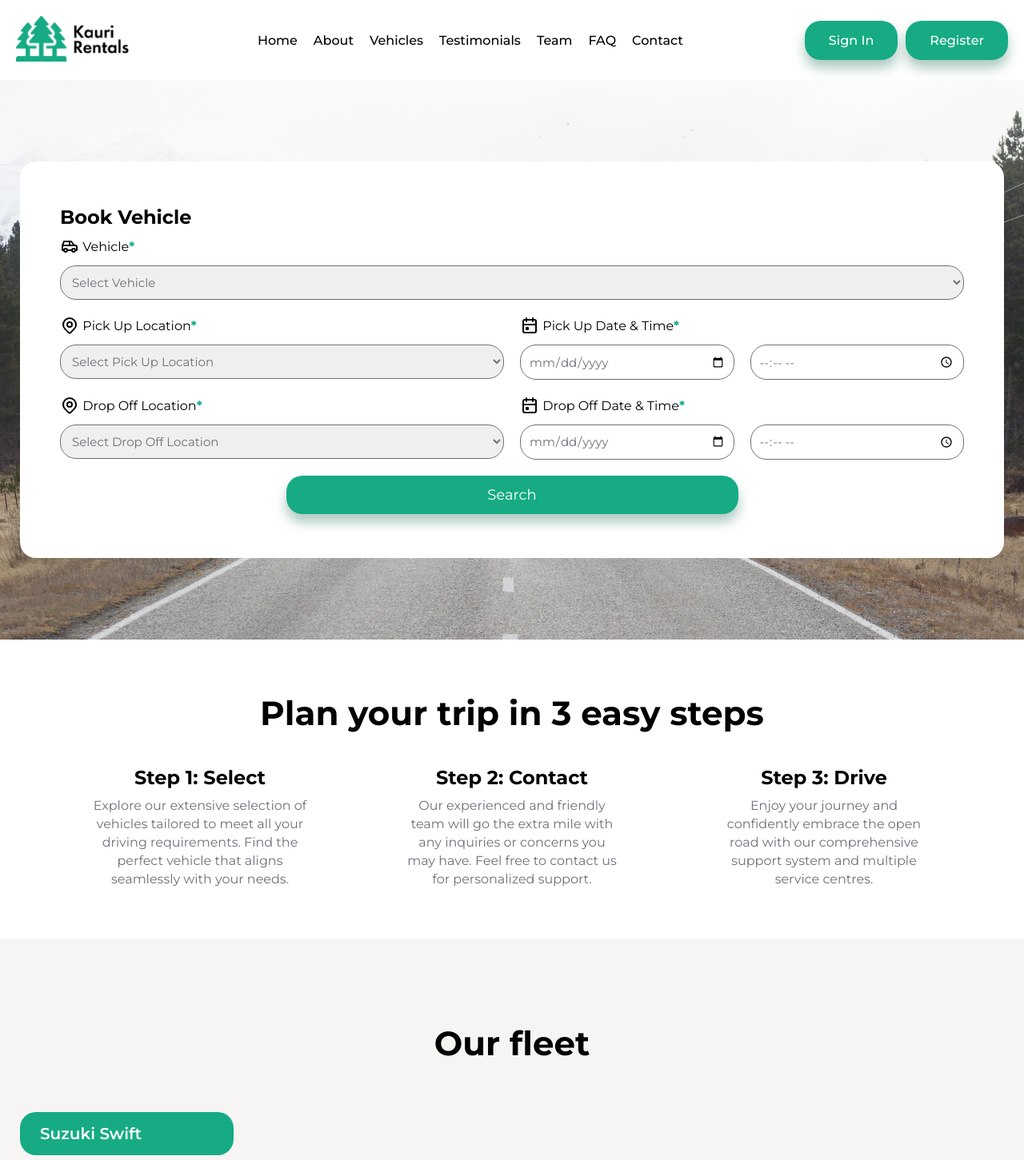
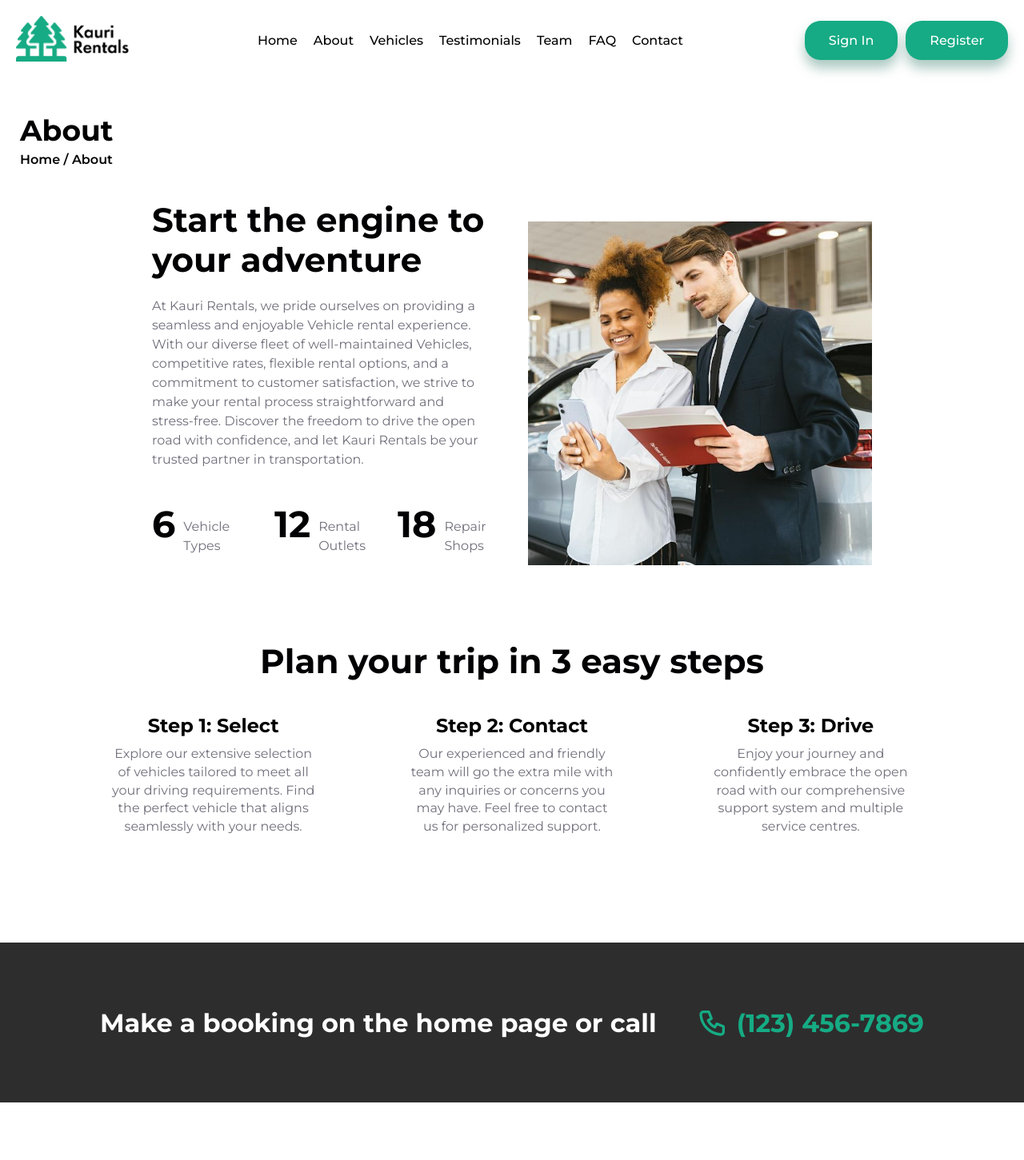
Before and after one commit to NigelThomasBell/KauriRentals, a React (Vite) app: page /about in a window 1280 px wide. Shown: the top 1451 px of the page at 80% size. Built offline with nearby package versions, Linux system fonts and the light colour scheme.

Commit message:
Added About, SubNavbar and BookBanner

```diff
--- a/src/App.tsx
+++ b/src/App.tsx
@@ -2,6 +2,7 @@ import { Routes, Route } from "react-router-dom";
 import './styles/App.scss'
 import Navbar from "./components/Navbar"
 import Home from "./pages/Home";
+import About from "./pages/About";
 import Footer from "./components/Footer";
 
 function App() {
@@ -10,6 +11,7 @@ function App() {
       <Navbar />
       <Routes>
         <Route index element={<Home />} />
+        <Route path="about" element={<About />} />
 
         {/* Catch-all route to redirect to the homepage */}
         <Route path="*" element={<Home />} />
--- /dev/null
+++ b/src/components/route-components/SubNavbar.tsx
@@ -0,0 +1,25 @@
+import { Link } from "react-router-dom";
+
+interface HeroPagesProps {
+  name: string;
+}
+
+function SubNavbar({ name }: HeroPagesProps): JSX.Element {
+  return (
+    <>
+      <section className="sub-navbar">
+        <div className="sub-navbar__overlay"></div>
+        <div className="container">
+          <div className="sub-navbar__text">
+            <h3>{name}</h3>
+            <p>
+              <Link to="/">Home</Link> / {name}
+            </p>
+          </div>
+        </div>
+      </section>
+    </>
+  );
+}
+
+export default SubNavbar;
--- /dev/null
+++ b/src/components/route-components/banners/BookBanner.tsx
@@ -0,0 +1,22 @@
+import { IconPhone } from "@tabler/icons-react";
+import { DETAILS_DATA } from "../../../data/WebsiteData";
+
+function BookBanner() {
+  return (
+    <>
+      <div className="book-banner">
+        <div className="container">
+          <div className="text-content">
+            <h2>Make a booking on the home page or call</h2>
+            <span>
+              <IconPhone width={40} height={40} />
+              <h3>{DETAILS_DATA.phone}</h3>
+            </span>
+          </div>
+        </div>
+      </div>
+    </>
+  );
+}
+
+export default BookBanner;
--- a/src/data/WebsiteData.tsx
+++ b/src/data/WebsiteData.tsx
@@ -7,6 +7,8 @@ import ToyotaRAV4 from "../images/vehicles/car-placeholder.png";
 
 import TestimonialMale from "../images/testimonials/male.png";
 import TestimonialFemale from "../images/testimonials/female.png";
+
+import AboutMain from "../images/about/about-main.jpg";
 
 // Navbar
 export const NAVBAR_LINKS_DATA = [
@@ -208,3 +210,31 @@ export const FOOTER_WORKING_HOURS_DATA = [
     text: "Closed",
   }
 ];
+
+// About
+export const ABOUT_MAIN_CONTENT = {
+  "heading": "Start the engine to your adventure",
+  "description": "At Kauri Rentals, we pride ourselves on providing a seamless and enjoyable Vehicle rental experience. With our diverse fleet of well-maintained Vehicles, competitive rates, flexible rental options, and a commitment to customer satisfaction, we strive to make your rental process straightforward and stress-free. Discover the freedom to drive the open road with confidence, and let Kauri Rentals be your trusted partner in transportation.",
+  "img": AboutMain
+}
+export const ABOUT_FIGURES_DATA = [
+  {
+    number: "6",
+    category: "Vehicle Types",
+  },
+  {
+    number: "12",
+    category: "Rental Outlets",
+  },
+  {
+    number: "18",
+    category: "Repair Shops",
+  },
+];
+
+// Contact
+export const DETAILS_DATA = {
+  phone: "(123) 456-7869",
+  email: "kaurirentals@notrealmail.com",
+  location: "Auckland, New Zealand",
+}
--- /dev/null
+++ b/src/pages/About.tsx
@@ -0,0 +1,43 @@
+import SubNavbar from "../components/route-components/SubNavbar";
+import PlanTripNow from "../components/route-components/TripSteps";
+import BookBanner from "../components/route-components/banners/BookBanner";
+import { ABOUT_MAIN_CONTENT, ABOUT_FIGURES_DATA } from "../data/WebsiteData";
+
+function About() {
+  return (
+    <>
+      <section className="about-page">
+        <SubNavbar name="About" />
+        <div className="container">
+          <div className="about-main">
+            <div className="about-main__text">
+              <h2>{ABOUT_MAIN_CONTENT["heading"]}</h2>
+              <p>
+                {ABOUT_MAIN_CONTENT["description"]}
+              </p>
+              <div className="about-main__text__icons">
+                {ABOUT_FIGURES_DATA.map((figure, index) => (
+                  <div key={index} className="about-main__text__icons__box">
+                    <span>
+                      <h4>{figure.number}</h4>
+                      <p>{figure.category}</p>
+                    </span>
+                  </div>
+                ))}
+              </div>
+            </div>
+            <img
+              className="about-main__img"
+              src={ABOUT_MAIN_CONTENT["img"]}
+              alt="vehicle-renting"
+            />
+          </div>
+          <PlanTripNow />
+        </div>
+        <BookBanner />
+      </section>
+    </>
+  );
+}
+
+export default About;
--- /dev/null
+++ b/src/styles/sections/_about.scss
@@ -0,0 +1,114 @@
+@use "../_global" as *;
+
+/* About main section */
+.about-main {
+  margin: auto;
+  display: flex;
+  gap: 5rem;
+  max-width: 90rem;
+  align-items: center;
+
+  @media (max-width: 960px) {
+    display: grid;
+    grid-template-columns: 1fr;
+    text-align: center;
+    max-width: 49rem;
+  }
+
+  @media (max-width: 520px) {
+    max-width: 100%;
+  }
+
+  /* Image */
+  &__img {
+    width: 43rem;
+    height: 43rem;
+
+    @media (max-width: 960px) {
+      margin: 0 auto;
+    }
+
+    @media (max-width: 520px) {
+      width: 100%;
+      height: auto;
+    }
+  }
+
+  /* Text */
+  &__text {
+    color: $text-black;
+    display: flex;
+    flex-direction: column;
+
+    h3 {
+      font-size: $h4-size;
+      font-family: $font;
+      font-weight: 500;
+      margin-bottom: 1rem;
+    }
+
+    h2 {
+      font-size: $h2-size;
+      line-height: 1.2;
+    }
+
+    p {
+      font-size: $normal-text-size;
+      color: $text-gray;
+      font-family: $font;
+      line-height: 1.5;
+      margin-top: 2rem;
+      margin-bottom: 4rem;
+    }
+
+    /* Icons */
+    &__icons {
+      display: grid;
+      grid-template-columns: 1fr 1fr 1fr;
+      gap: 4rem;
+
+      @media (max-width: 520px) {
+        grid-template-columns: 1fr;
+        margin: 0 auto;
+        gap: 0;
+
+        p {
+          margin-top: 0;
+        }
+      }
+
+      /* Box */
+      &__box {
+        display: flex;
+        flex-direction: column;
+
+        @media (max-width: 520px) {
+          align-items: center;
+        }
+
+        .last-fk {
+          width: 5rem;
+        }
+
+        img {
+          width: 7rem;
+        }
+
+        span {
+          display: flex;
+          gap: 1rem;
+          justify-content: flex-start;
+
+          @media (max-width: 520px) {
+            text-align: center;
+            flex-direction: column;
+          }
+
+          h4 {
+            font-size: 4.6rem;
+          }
+        }
+      }
+    }
+  }
+}
--- /dev/null
+++ b/src/styles/sections/_banners.scss
@@ -0,0 +1,48 @@
+@use "../_global" as *;
+
+/* Book Banner */
+.book-banner {
+  display: flex;
+  width: 100%;
+  height: 100%;
+  position: relative;
+  margin-top: 7rem;
+  background-color: $banner;
+
+  @media (max-width: 750px) {
+    height: fit-content;
+    padding: 1rem 0;
+  }
+}
+
+/* Text content */
+.text-content {
+  color: $background-white;
+  position: relative;
+  width: 100%;
+  height: 20rem;
+  display: flex;
+  align-items: center;
+  gap: 5rem;
+
+  @media (max-width: 750px) {
+    flex-direction: column;
+    justify-content: center;
+    align-items: center;
+    gap: 1rem;
+    text-align: center;
+  }
+
+  h2 {
+    font-size: 3.2rem;
+  }
+
+  span {
+    display: flex;
+    font-size: 2.7rem;
+    gap: 1rem;
+    align-items: center;
+    color: $text-primary;
+    white-space: nowrap;
+  }
+}
--- /dev/null
+++ b/src/styles/sections/_subnavbar.scss
@@ -0,0 +1,53 @@
+@use "../_global" as *;
+
+/* Sub Navbar Styles */
+.sub-navbar {
+  width: 100%;
+  height: 15rem;
+  background-position: center;
+  background-repeat: no-repeat;
+  background-size: cover;
+  position: relative;
+
+  /* Overlay */
+  &__overlay {
+    width: 100%;
+    height: 100%;
+    position: absolute;
+    top: 0;
+    right: 0;
+    background-color: $background-white;
+  }
+
+  /* Text */
+  &__text {
+    display: flex;
+    flex-direction: column;
+    position: relative;
+    width: 100%;
+    height: 15rem;
+    justify-content: center;
+    color: $text-black;
+
+    h3 {
+      font-size: 3.6rem;
+      margin-bottom: 0.5rem;
+    }
+
+    p {
+      font-size: $normal-text-size;
+      font-weight: 600;
+
+      /* Breadcrumbs */
+      a {
+        color: $text-black;
+        text-decoration: none;
+        transition: all 0.2s;
+
+        &:hover {
+          color: $text-primary;
+        }
+      }
+    }
+  }
+}
--- a/src/styles/sections/index.scss
+++ b/src/styles/sections/index.scss
@@ -6,3 +6,7 @@
 @forward "./tripsteps";
 @forward "./vehicleshowcase";
 @forward "./testimonials";
+
+@forward "./subnavbar";
+@forward "./banners";
+@forward "./about";
```
Also changed, not shown: src/images/about/about-main.jpg (added).
